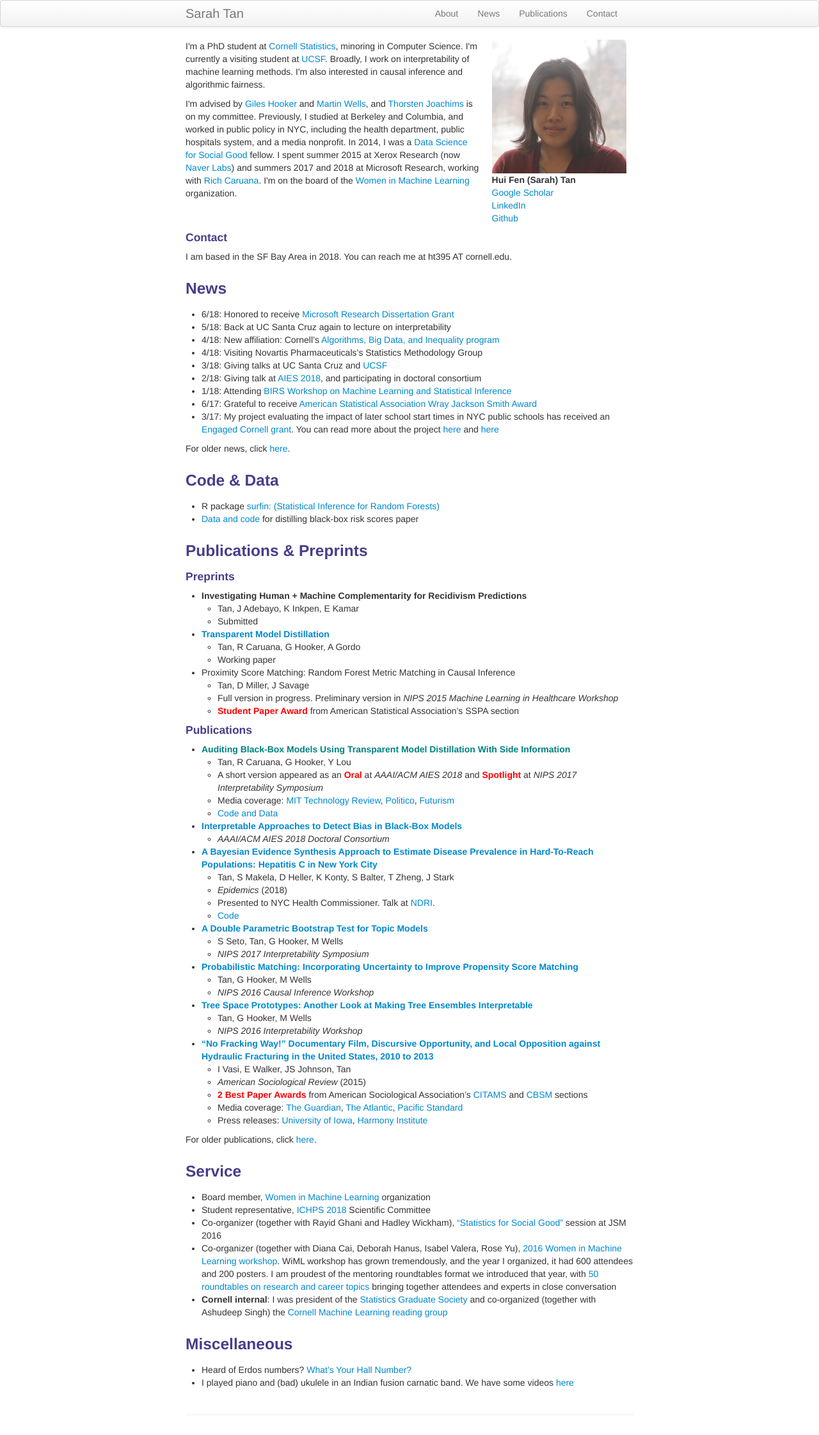
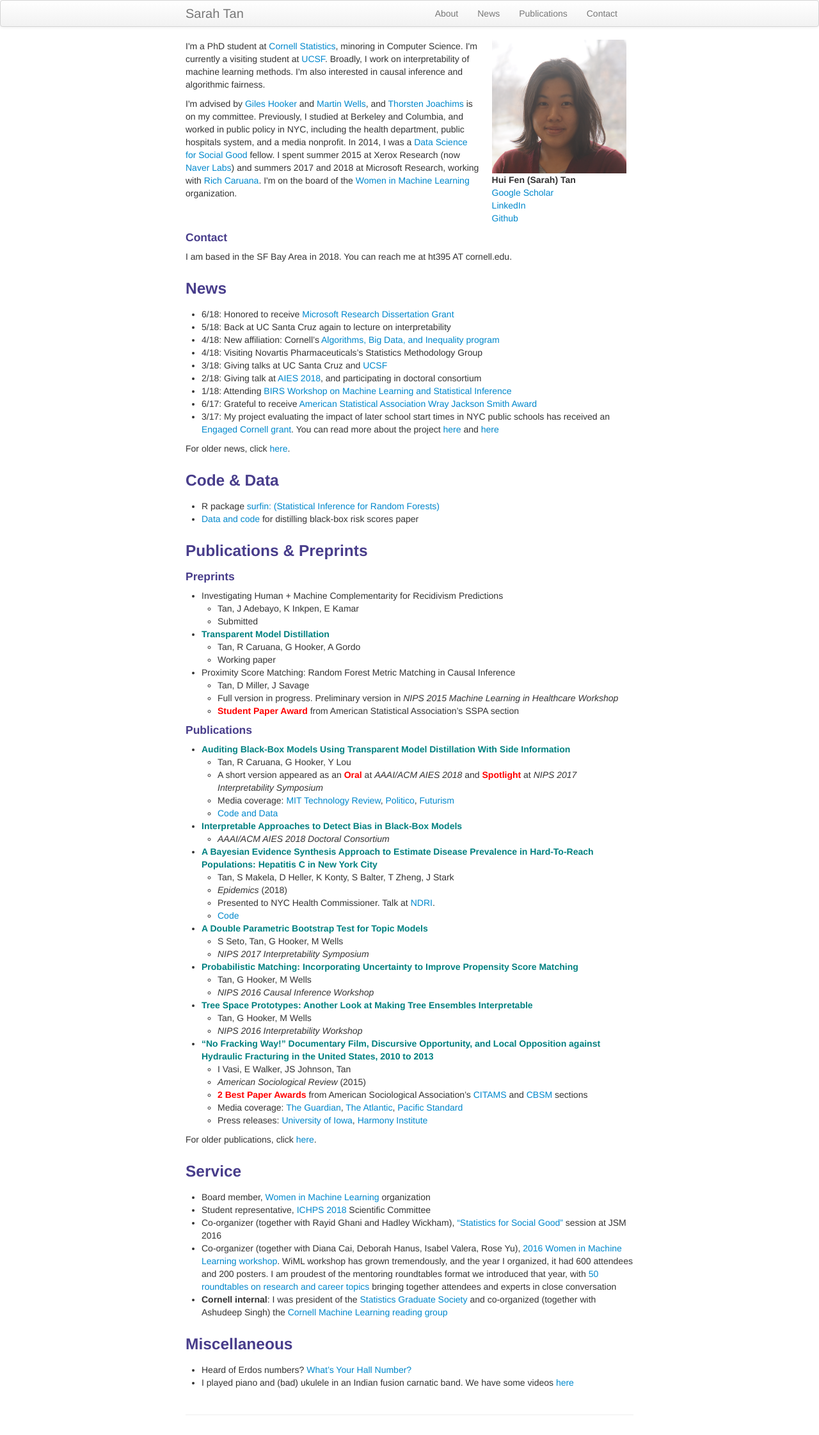
Before and after one commit to shftan/shftan.github.io, a Jekyll site: the page built from index.md, in a window 1280 px wide. Shown: the whole page at 64% size. Built offline with Jekyll 4.4.1, drawn with Linux system fonts in a browser that asks for light colours.

Commit message:
Update index.md

```diff
--- a/index.md
+++ b/index.md
@@ -50,10 +50,10 @@ For older news, click [here]({{ BASE_PATH }}/oldernews.html).
 <div class="row-fluid" id="publications"><h3>Publications & Preprints</h3>
 <h4>Preprints</h4>
 </div>
-- <span style="font-weight:bold">Investigating Human + Machine Complementarity for Recidivism Predictions</span>
+- <span id="paper">Investigating Human + Machine Complementarity for Recidivism Predictions</span>
    - Tan, J Adebayo, K Inkpen, E Kamar
    - Submitted
-- <span style="font-weight:bold">[Transparent Model Distillation](https://arxiv.org/abs/1801.08640)</span>
+- <a class="paper" href="https://arxiv.org/abs/1801.08640">Transparent Model Distillation</a>
    - Tan, R Caruana, G Hooker, A Gordo
    - Working paper
 - <span id="paper">Proximity Score Matching: Random Forest Metric Matching in Causal Inference</span>
@@ -66,23 +66,23 @@ For older news, click [here]({{ BASE_PATH }}/oldernews.html).
    - A short version appeared as an <span style="color:red;font-weight:bold">Oral</span> at _AAAI/ACM AIES 2018_ and <span style="color:red;font-weight:bold">Spotlight</span> at _NIPS 2017 Interpretability Symposium_
    - Media coverage: [MIT Technology Review](https://www.technologyreview.com/s/609338/new-research-aims-to-solve-the-problem-of-ai-bias-in-black-box-algorithms/), [Politico](https://www.politico.com/agenda/story/2018/02/07/algorithmic-bias-software-recommendations-000631), [Futurism](https://futurism.com/ai-bias-black-box/)
    - [Code and Data](https://github.com/shftan/auditblackbox)
-- <span style="font-weight:bold">[Interpretable Approaches to Detect Bias in Black-Box Models](http://www.aies-conference.com/wp-content/papers/student/1st_AIES-DC_paper_55.pdf)</span>
+- <a class="paper" href="http://www.aies-conference.com/wp-content/papers/student/1st_AIES-DC_paper_55.pdf">Interpretable Approaches to Detect Bias in Black-Box Models</a>
    - _AAAI/ACM AIES 2018 Doctoral Consortium_
-- <span style="font-weight:bold">[A Bayesian Evidence Synthesis Approach to Estimate Disease Prevalence in Hard-To-Reach Populations: Hepatitis C in New York City](https://www.sciencedirect.com/science/article/pii/S1755436516300755)</span>
+- <a class="paper" href="https://www.sciencedirect.com/science/article/pii/S1755436516300755">A Bayesian Evidence Synthesis Approach to Estimate Disease Prevalence in Hard-To-Reach Populations: Hepatitis C in New York City</a>
    - Tan, S Makela, D Heller, K Konty, S Balter, T Zheng, J Stark
    - _Epidemics_ (2018)
    - Presented to NYC Health Commissioner. Talk at [NDRI](http://www.ndri.org).
    - [Code](https://www.sciencedirect.com/science/article/pii/S1755436516300755?via%3Dihub#sec0190)
-- <span style="font-weight:bold">[A Double Parametric Bootstrap Test for Topic Models](https://arxiv.org/pdf/1711.07104.pdf)</span>
+- <a class="paper" href="https://arxiv.org/pdf/1711.07104.pdf">A Double Parametric Bootstrap Test for Topic Models</a>
    - S Seto, Tan, G Hooker, M Wells
    - _NIPS 2017 Interpretability Symposium_
-- <span style="font-weight:bold">[Probabilistic Matching: Incorporating Uncertainty to Improve Propensity Score Matching](http://www.homepages.ucl.ac.uk/~ucgtrbd/whatif/Paper23.pdf)</span>
+- <a class="paper" href="http://www.homepages.ucl.ac.uk/~ucgtrbd/whatif/Paper23.pdf">Probabilistic Matching: Incorporating Uncertainty to Improve Propensity Score Matching</a>
    - Tan, G Hooker, M Wells
    - _NIPS 2016 Causal Inference Workshop_
-- <span style="font-weight:bold">[Tree Space Prototypes: Another Look at Making Tree Ensembles Interpretable](https://arxiv.org/abs/1611.07115)</span>
+- <a class="paper" href="https://arxiv.org/abs/1611.07115">Tree Space Prototypes: Another Look at Making Tree Ensembles Interpretable</a>
    - Tan, G Hooker, M Wells
    - _NIPS 2016 Interpretability Workshop_
-- <span style="font-weight:bold">["No Fracking Way!" Documentary Film, Discursive Opportunity, and Local Opposition against Hydraulic Fracturing in the United States, 2010 to 2013](http://journals.sagepub.com/doi/abs/10.1177/0003122415598534)</span>
+- <a class="paper" href="http://journals.sagepub.com/doi/abs/10.1177/0003122415598534">"No Fracking Way!" Documentary Film, Discursive Opportunity, and Local Opposition against Hydraulic Fracturing in the United States, 2010 to 2013</a>
    - I Vasi, E Walker, JS Johnson, Tan
    - _American Sociological Review_ (2015)
    - <span style="color:red;font-weight:bold">2 Best Paper Awards</span> from American Sociological Association's [CITAMS](https://citams.org/citasa-awards) and [CBSM](http://cbsm-asa.org/awards) sections
```
